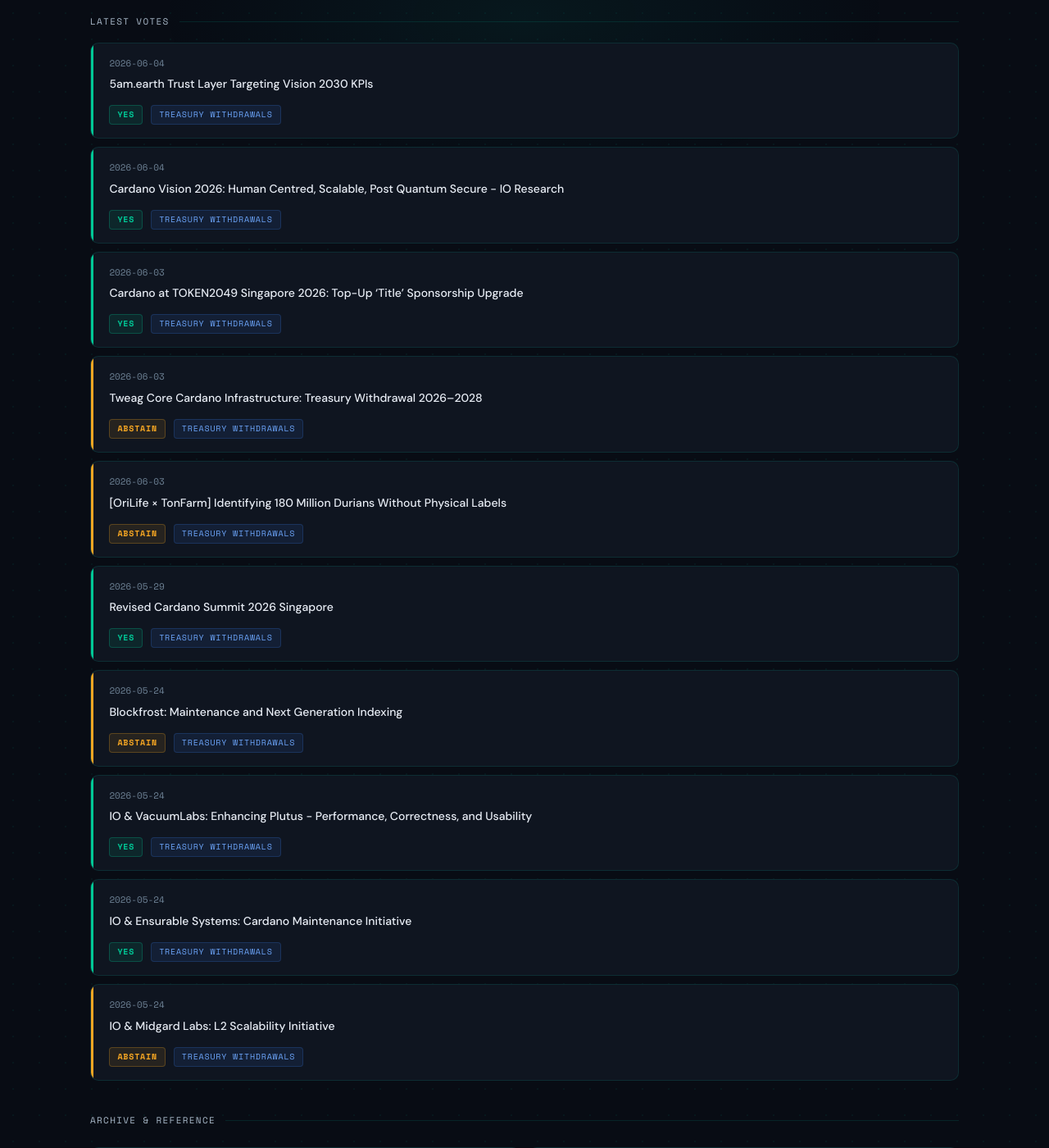
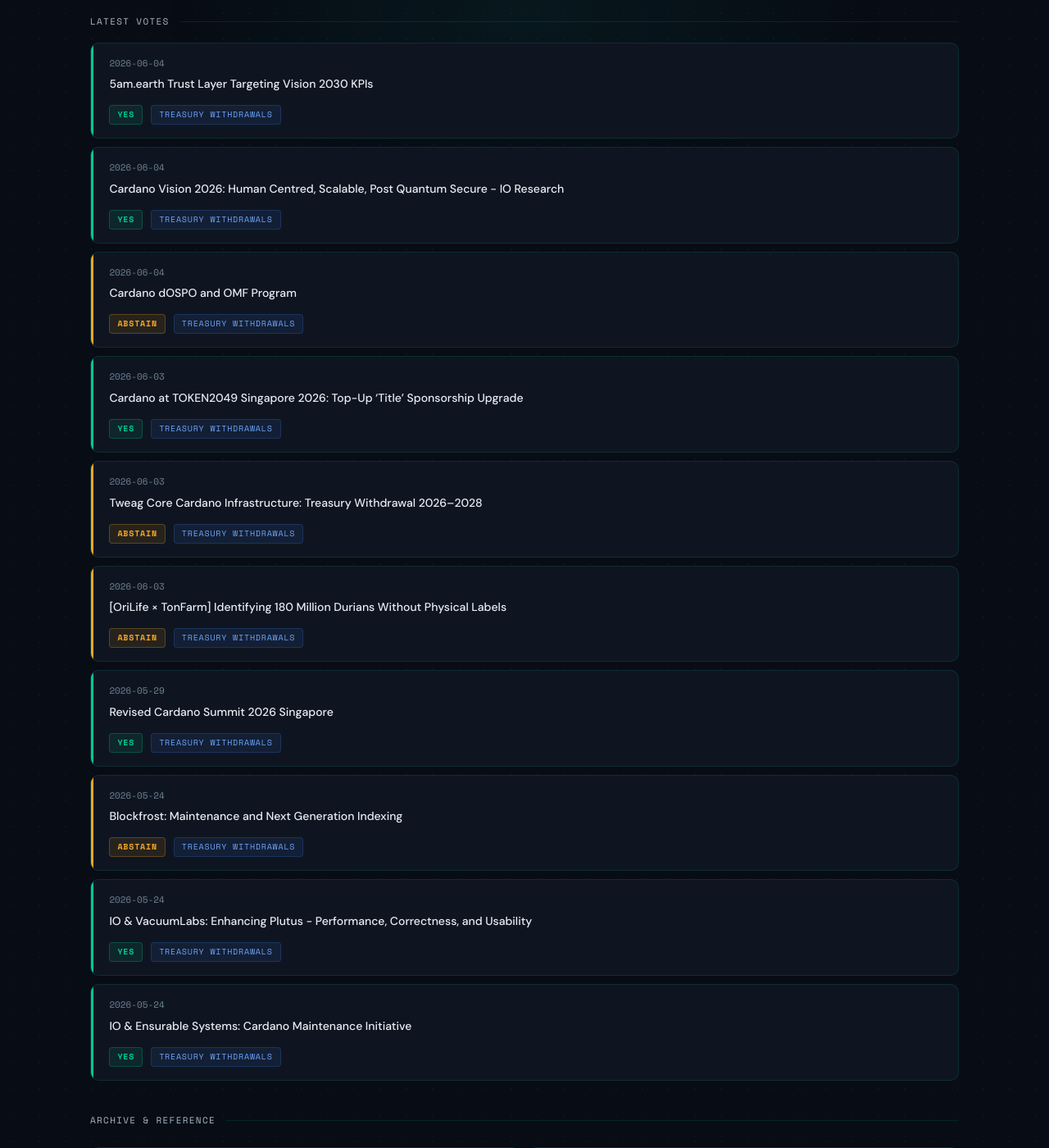
Before and after one commit to Brolloks/rcada-drep-votes, a Jekyll site: the page built from index.html, in a window 1280 px wide and 1400 px high, scrolled down 693 px. Shown: the whole window at 82% size. Built offline with Jekyll 4.4.1, drawn with Linux system fonts in a browser that asks for light colours.

Commit message:
Auto-update index.html

```diff
--- a/index.html
+++ b/index.html
@@ -12,10 +12,10 @@ title: RCADA DRep Voting Record
 
 <!-- AUTO-STATS:START -->
 <div class="stats-row">
-  <div class="stat-cell"><span class="stat-num total">31</span><span class="stat-label">Total Votes</span></div>
+  <div class="stat-cell"><span class="stat-num total">32</span><span class="stat-label">Total Votes</span></div>
   <div class="stat-cell"><span class="stat-num yes">16</span><span class="stat-label">Yes</span></div>
   <div class="stat-cell"><span class="stat-num no">2</span><span class="stat-label">No</span></div>
-  <div class="stat-cell"><span class="stat-num abstain">13</span><span class="stat-label">Abstain</span></div>
+  <div class="stat-cell"><span class="stat-num abstain">14</span><span class="stat-label">Abstain</span></div>
 </div>
 <!-- AUTO-STATS:END -->
 
@@ -43,6 +43,12 @@ title: RCADA DRep Voting Record
     <div class="vote-date">2026-06-04</div>
     <strong><a href="votes/2026/Cardano Vision 2026_Human Centred, Scalable, Post Quantum Secure - IO Research.html">Cardano Vision 2026: Human Centred, Scalable, Post Quantum Secure - IO Research</a></strong>
     <span class="badge badge-yes">Yes</span>
+    <span class="badge badge-type">Treasury Withdrawals</span>
+  </div>
+  <div class="vote-card abstain-card fade-in">
+    <div class="vote-date">2026-06-04</div>
+    <strong><a href="votes/2026/Cardano dOSPO and OMF Program.html">Cardano dOSPO and OMF Program</a></strong>
+    <span class="badge badge-abstain">Abstain</span>
     <span class="badge badge-type">Treasury Withdrawals</span>
   </div>
   <div class="vote-card yes-card fade-in">
@@ -87,12 +93,6 @@ title: RCADA DRep Voting Record
     <span class="badge badge-yes">Yes</span>
     <span class="badge badge-type">Treasury Withdrawals</span>
   </div>
-  <div class="vote-card abstain-card fade-in">
-    <div class="vote-date">2026-05-24</div>
-    <strong><a href="votes/2026/IO and Midgard Labs_L2 Scalability Initiative.html">IO &amp; Midgard Labs: L2 Scalability Initiative</a></strong>
-    <span class="badge badge-abstain">Abstain</span>
-    <span class="badge badge-type">Treasury Withdrawals</span>
-  </div>
 </div>
 <!-- AUTO-INDEX:END -->
 
```
